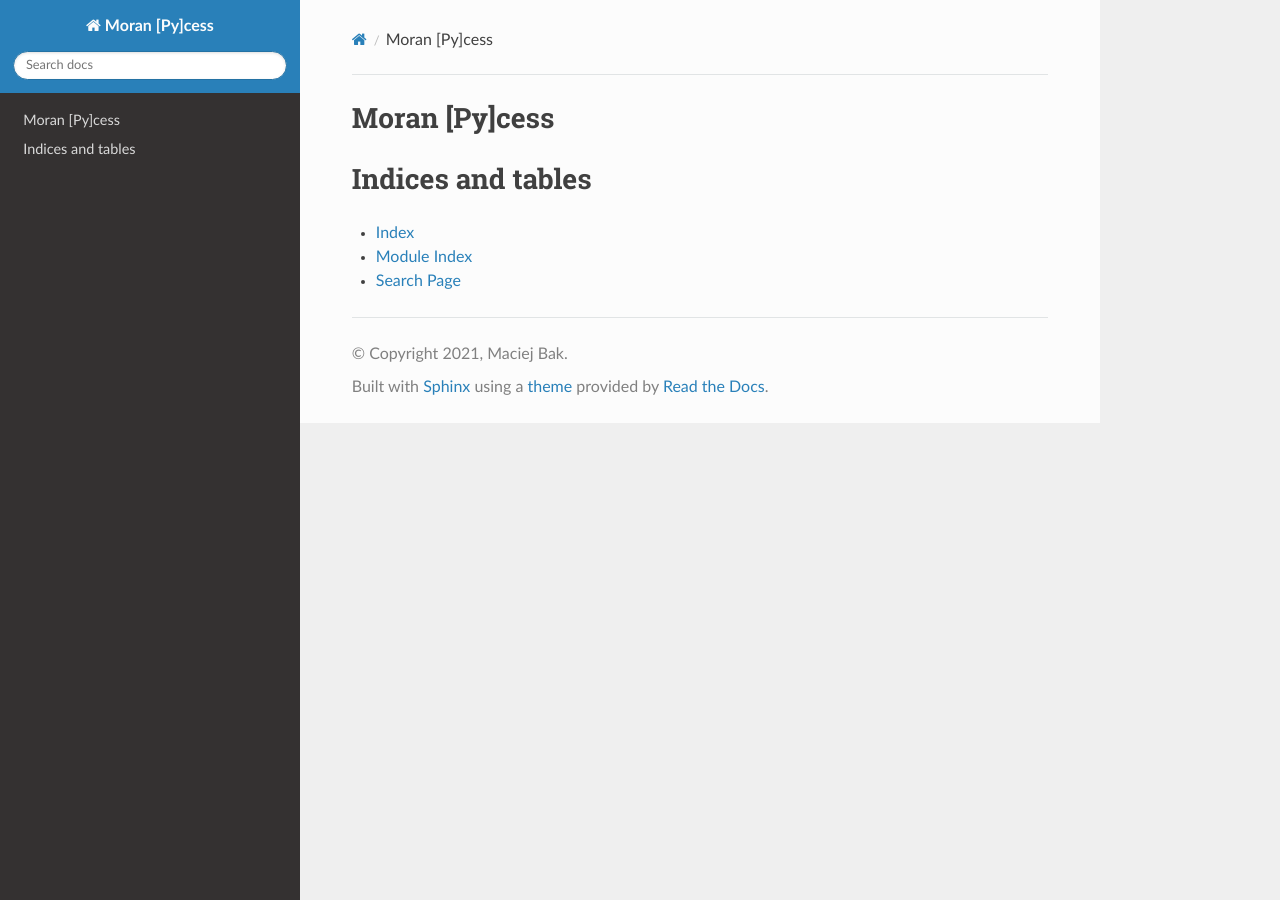
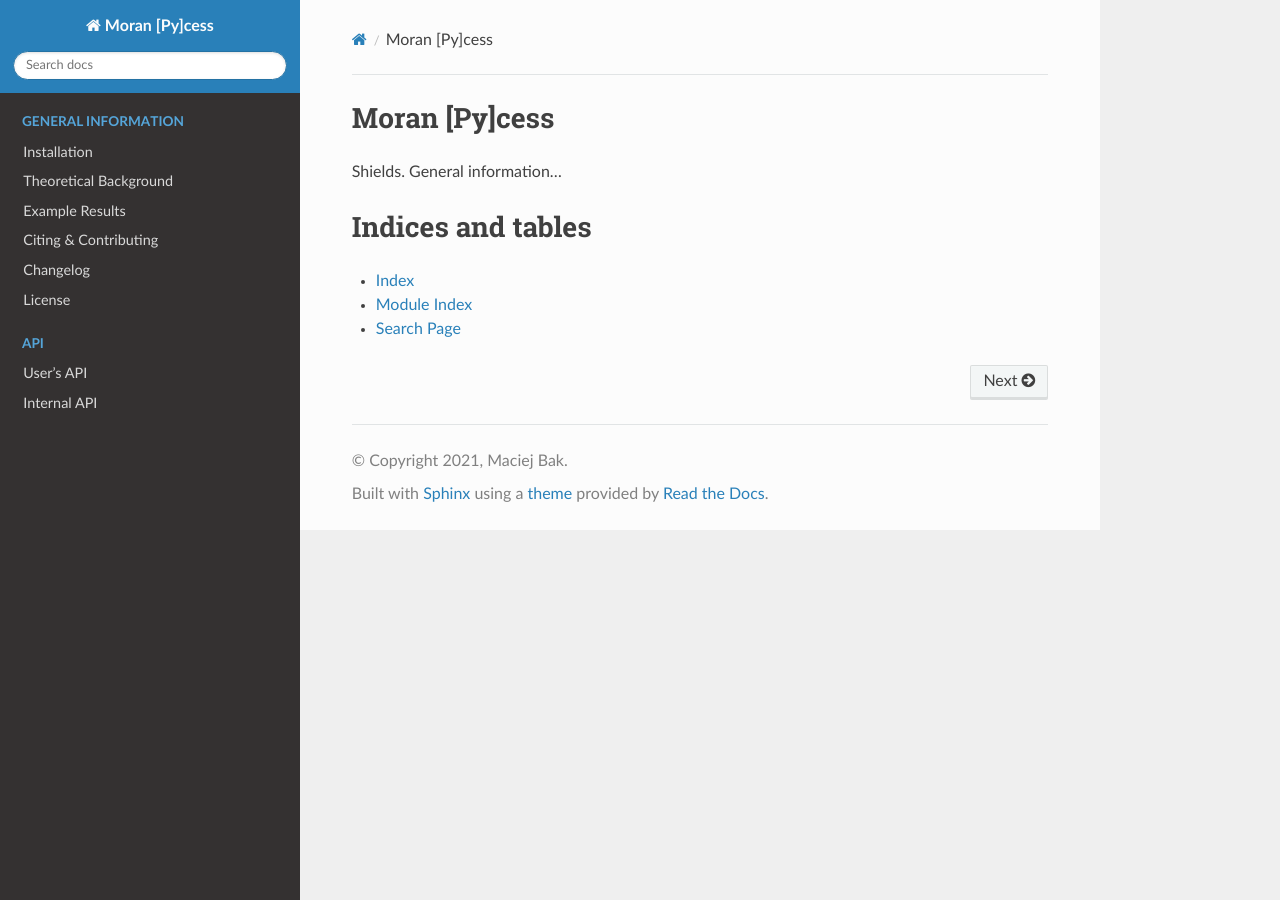
Before and after one commit to AngryMaciek/angry-moran-simulator, a Sphinx documentation site: the page built from docs/index.rst, in a window 1280 px wide. Built offline with Sphinx 7.4.7 and the Read the Docs theme 2.0.0, drawn with Linux system fonts in a browser that asks for light colours.

Commit message:
add docs structure

```diff
--- /dev/null
+++ b/docs/custom/background.rst
@@ -0,0 +1,6 @@
+######################
+Theoretical Background
+######################
+
+Some deriviations in LaTeX.
+Also: embedded yt videos.
--- /dev/null
+++ b/docs/custom/changelog.rst
@@ -0,0 +1,5 @@
+#########
+Changelog
+#########
+
+Substitute this file for the real changelog.
--- /dev/null
+++ b/docs/custom/installation.rst
@@ -0,0 +1,6 @@
+############
+Installation
+############
+
+Installation instructions here
+Copy from the README.md
--- a/docs/index.rst
+++ b/docs/index.rst
@@ -7,9 +7,27 @@
 ==========================================
 
 .. toctree::
+   :hidden:
    :maxdepth: 2
-   :caption: Contents:
+   :caption: General Information
 
+   custom/installation
+   custom/background
+   custom/example-results
+   custom/citing-contributing
+   custom/changelog
+   custom/license
+
+.. toctree::
+   :hidden:
+   :maxdepth: 2
+   :caption: API
+
+   custom/users-api
+   custom/internal-api
+
+Shields.
+General information...
 
 
 Indices and tables
```
Also changed, not shown: docs/custom/citing-contributing.rst (added, +8 -0 lines), docs/custom/example-results.rst (added, +7 -0 lines), docs/custom/internal-api.rst (added, +8 -0 lines), docs/custom/license.rst (added, +7 -0 lines), docs/custom/users-api.rst (added, +9 -0 lines).
